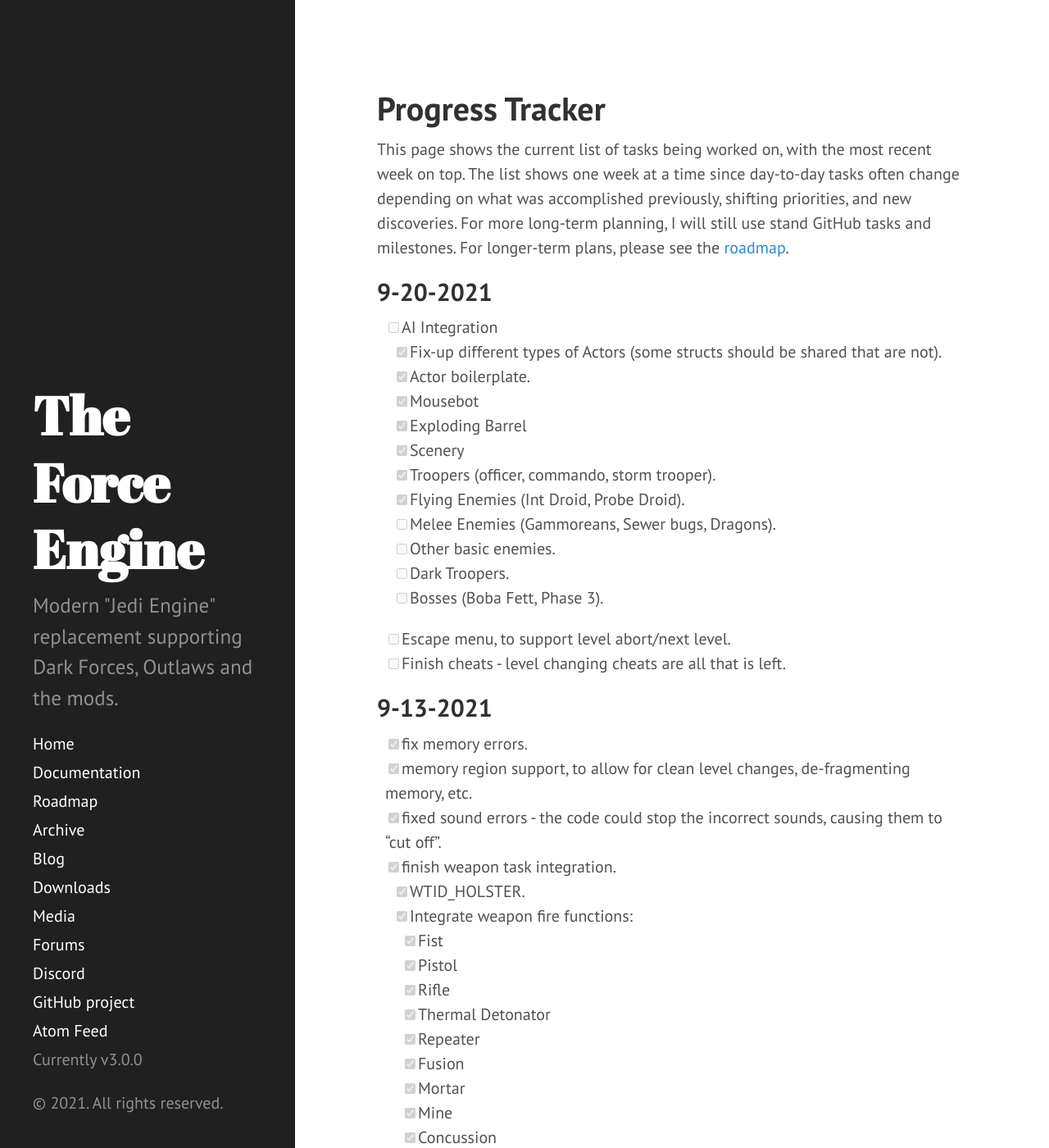
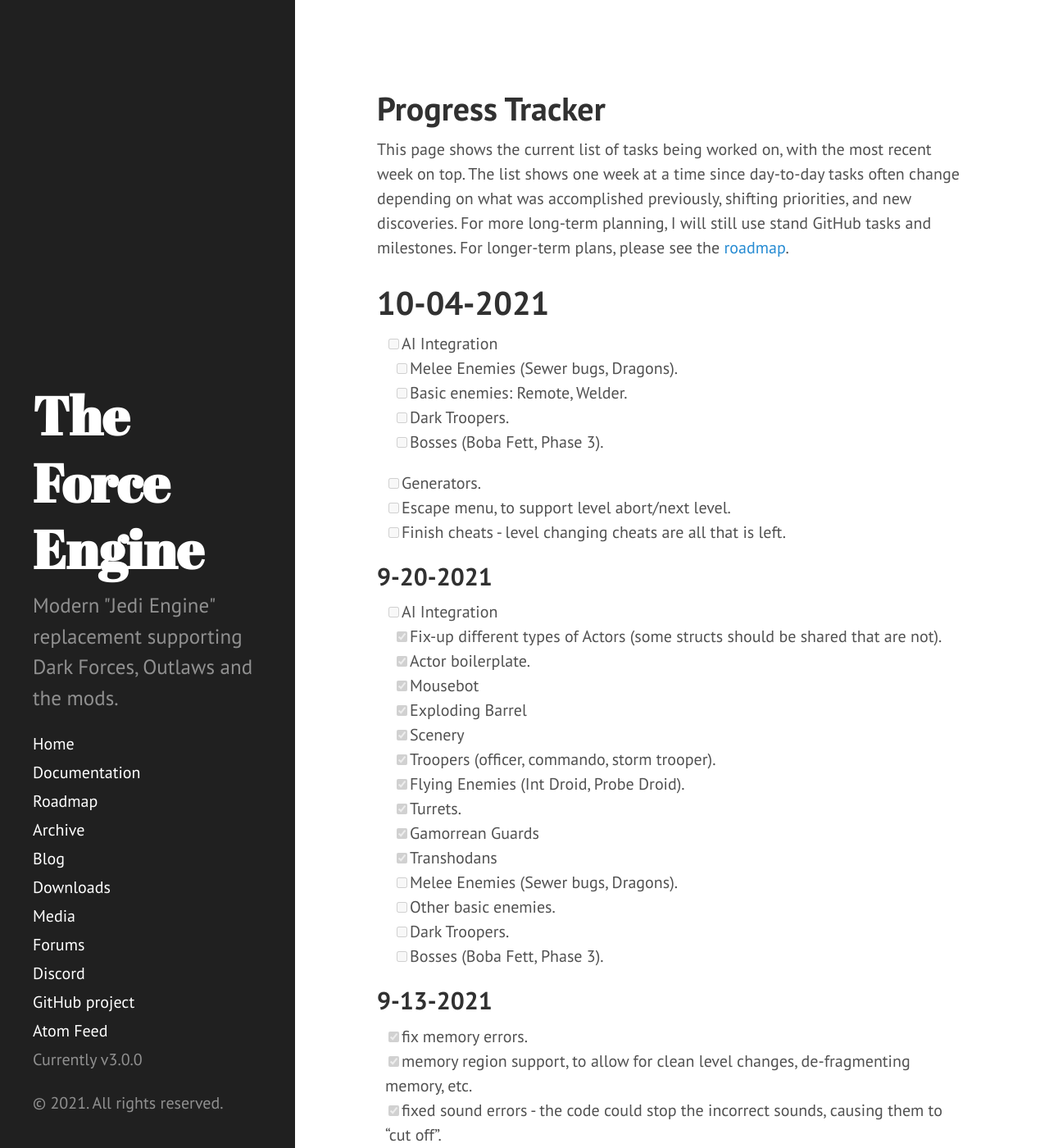
Before and after one commit to TheForceEngine/TheForceEngine.github.io, a Jekyll site: the page built from ProgressTracker.md, in a window 1280 px wide and 1400 px high. Shown: the whole window at 82% size. Built offline with Jekyll 4.4.1, drawn with Linux system fonts in a browser that asks for light colours.

Commit message:
Update ProgressTracker.md

```diff
--- a/ProgressTracker.md
+++ b/ProgressTracker.md
@@ -5,6 +5,16 @@
 ---
 # Progress Tracker
 This page shows the current list of tasks being worked on, with the most recent week on top. The list shows one week at a time since day-to-day tasks often change depending on what was accomplished previously, shifting priorities, and new discoveries. For more long-term planning, I will still use stand GitHub tasks and milestones. For longer-term plans, please see the [roadmap](Roadmap.html).
+
+# 10-04-2021
+- [ ] AI Integration
+  - [ ] Melee Enemies (Sewer bugs, Dragons).
+  - [ ] Basic enemies: Remote, Welder.
+  - [ ] Dark Troopers.
+  - [ ] Bosses (Boba Fett, Phase 3).
+- [ ] Generators.
+- [ ] Escape menu, to support level abort/next level.
+- [ ] Finish cheats - level changing cheats are all that is left.
 
 ## 9-20-2021
 - [ ] AI Integration
@@ -15,12 +25,13 @@
   - [x] Scenery
   - [x] Troopers (officer, commando, storm trooper).
   - [x] Flying Enemies (Int Droid, Probe Droid).
-  - [ ] Melee Enemies (Gammoreans, Sewer bugs, Dragons).
+  - [x] Turrets.
+  - [x] Gamorrean Guards
+  - [x] Transhodans
+  - [ ] Melee Enemies (Sewer bugs, Dragons).
   - [ ] Other basic enemies.
   - [ ] Dark Troopers.
   - [ ] Bosses (Boba Fett, Phase 3).
-- [ ] Escape menu, to support level abort/next level.
-- [ ] Finish cheats - level changing cheats are all that is left.
 
 ## 9-13-2021
 - [x] fix memory errors.
```
